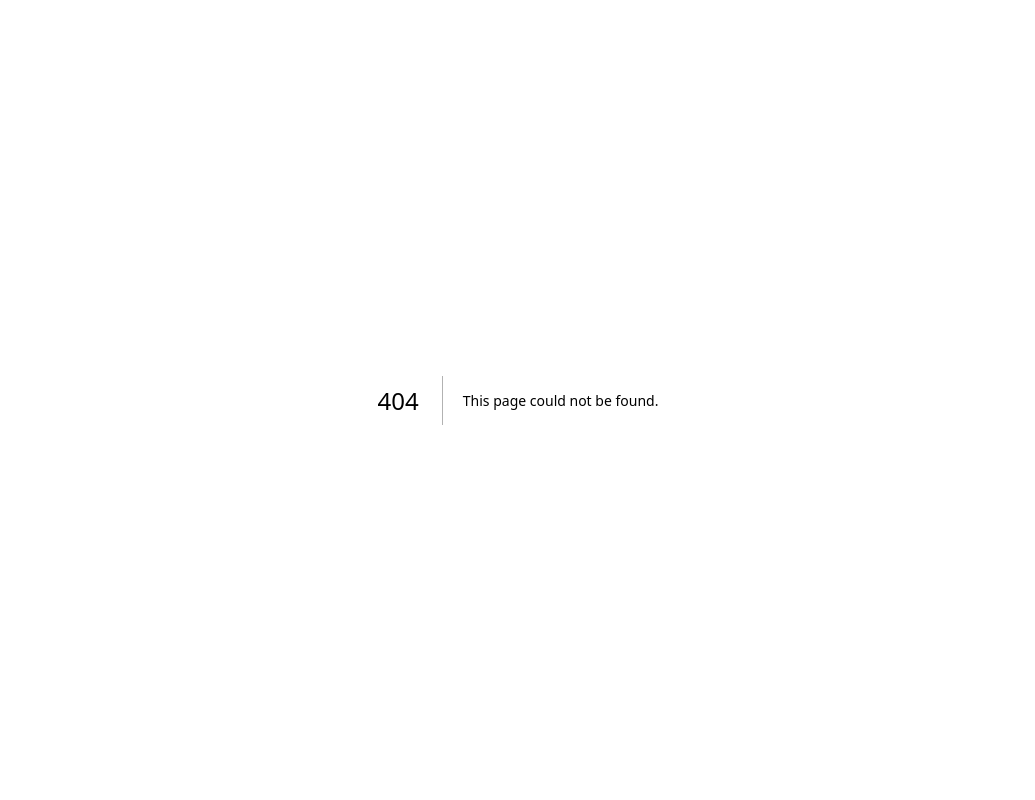
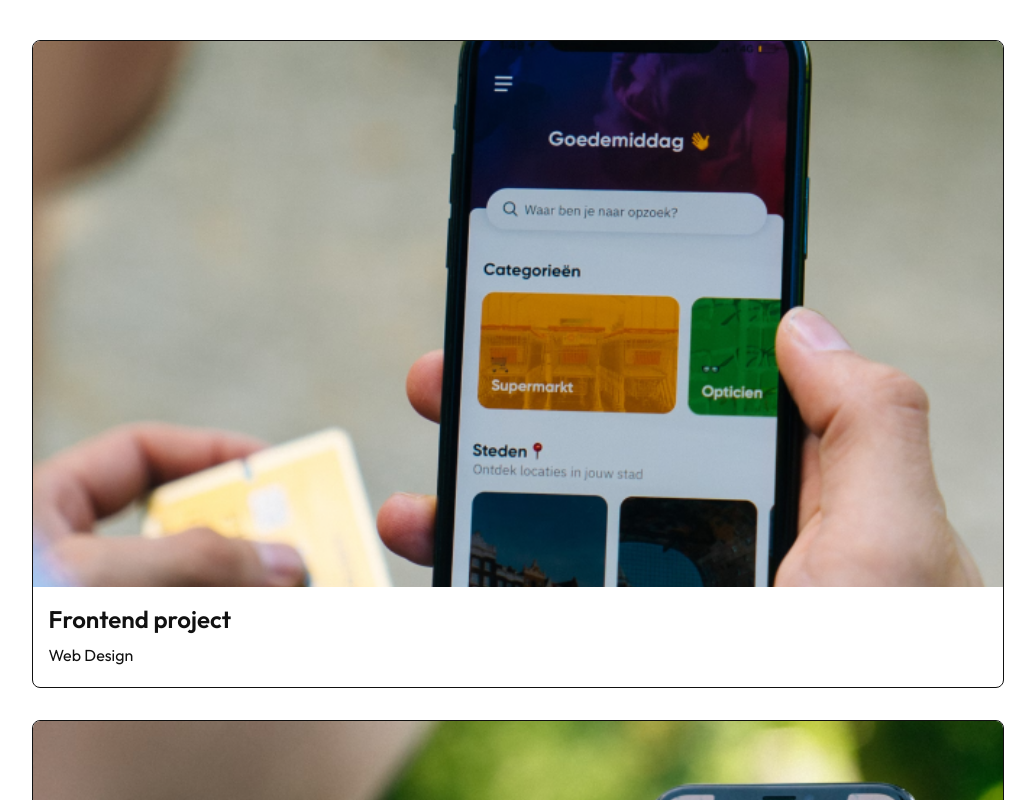
Before and after one commit to Brum99/portfolio-website, a Next.js app: page /projects in a window 1280 px wide. Before the commit this address had no page. Shown: the top 800 px of the page, without its empty margins (122-1157 px from the left). Built offline with nearby package versions, Linux system fonts and the light colour scheme; a web font is replaced by a local one.

Commit message:
Add project pages and update navigation

```diff
--- a/app/components/Navbar.jsx
+++ b/app/components/Navbar.jsx
@@ -1,5 +1,6 @@
 'use client';
 import React, { useEffect, useState, useRef } from 'react';
+import Link from 'next/link';
 
 
 
@@ -100,8 +101,15 @@ const Navbar = ({ isDarkMode, setIsDarkMode }) => {
                   {item.name}
                 </a>
               ))}
+              <Link
+                href="/projects"
+                className="px-3 py-2 rounded-md text-sm font-medium transition-colors duration-200 hover:bg-theme-hover"
+                style={{ color: 'var(--text-color)' }}
+              >
+                Projects
+              </Link>
+              </div>
             </div>
-          </div>
 
           {/* Theme Toggle & Mobile Menu Button */}
           <div className="flex items-center space-x-4">
@@ -163,6 +171,14 @@ const Navbar = ({ isDarkMode, setIsDarkMode }) => {
                   {item.name}
                 </a>
               ))}
+              <Link
+                href="/projects"
+                className="block px-3 py-2 rounded-md text-base font-medium transition-colors duration-200 hover:bg-theme-hover"
+                style={{ color: 'var(--text-color)' }}
+                onClick={() => setIsMobileMenuOpen(false)}
+              >
+                Projects
+              </Link>
             </div>
           </div>
         )}
--- a/app/components/Work.jsx
+++ b/app/components/Work.jsx
@@ -1,4 +1,5 @@
 import Image from 'next/image'
+import Link from 'next/link'
 import { assets, workData } from '../../assets/assets'
 import React from 'react'
 import DynamicArrow from './DynamicArrow';
@@ -16,42 +17,36 @@ const Work = (isDarkMode) => {
 
 
     <div className='grid grid-cols-auto my-10 gap-5'>
-        {workData.map((project, index)=>(
-            <div key={index}
-            className='aspect-square bg-no-repeat bg-cover bg-center
-            rounded-lg relative cursor-pointer group'
-            style={{backgroundImage: `url(${project.bgImage})`}}>
-                <div className='bg-white w-10/12 rounded-md
-                absolute bottom-5 left-1/2 -translate-x-1/2 py-3 px-5
-                flex items-center justify-between duration-500 group-hover:bottom-7 '>
+        {workData.map((project) => (
+            <Link
+                key={project.slug}
+                href={`/projects/${project.slug}`}
+                className='aspect-square bg-no-repeat bg-cover bg-center rounded-lg relative cursor-pointer group'
+                style={{backgroundImage: `url(${project.bgImage})`}}
+            >
+                <div className='bg-white w-10/12 rounded-md absolute bottom-5 left-1/2 -translate-x-1/2 py-3 px-5 flex items-center justify-between duration-500 group-hover:bottom-7 '>
                     <div>
                         <h2 className='font-semibold force-dark-heading-black'>{project.title}</h2>
-
                         <p className='text-sm text-gray-700'>{project.description}</p>
                     </div>
-                    <div className='border rounded-full border-black w-9
-                    aspect-square flex items-center justify-center
-                    shadow-[2px_2px_0_#000] group-hover:bg-lime-300 transition'>
-                        <Image src={assets.send_icon} alt= 'send icon'
-                        className='w-5'/>
+                    <div className='border rounded-full border-black w-9 aspect-square flex items-center justify-center shadow-[2px_2px_0_#000] group-hover:bg-lime-300 transition'>
+                        <Image src={assets.send_icon} alt='send icon' className='w-5'/>
                     </div>
                 </div>
-
-            </div>
+            </Link>
         ))}
 
-        <a
-            href=""
-            className="px-10 py-3 border rounded-full flex items-center gap-2
-                        transition-colors duration-300 mx-auto my-20 w-max show-more-btn"
+        <Link
+            href="/projects"
+            className="px-10 py-3 border rounded-full flex items-center gap-2 transition-colors duration-300 mx-auto my-20 w-max show-more-btn"
             style={{
                 borderColor: 'var(--text-color)',
                 color: 'var(--text-color)'
             }}
-            >
+        >
             Show more
             <DynamicArrow className="w-4 h-4" />
-            </a>
+        </Link>
     </div>
     </div>
   )
--- /dev/null
+++ b/app/projects/[slug]/page.jsx
@@ -0,0 +1,20 @@
+import Image from 'next/image';
+import { workData } from '../../../assets/assets';
+
+export default function ProjectDetails({ params }) {
+  const project = workData.find((p) => p.slug === params.slug);
+
+  if (!project) {
+    return <div className="p-10">Project not found.</div>;
+  }
+
+  return (
+    <div className="w-full px-[12%] py-10 flex flex-col items-start gap-6">
+      <div className="w-full aspect-video relative">
+        <Image src={project.bgImage} alt={project.title} fill className="object-cover" />
+      </div>
+      <h1 className="text-4xl font-semibold" style={{color: 'var(--text-color)'}}>{project.title}</h1>
+      <p style={{color: 'var(--text-color)'}}>{project.description}</p>
+    </div>
+  );
+}
--- /dev/null
+++ b/app/projects/page.jsx
@@ -0,0 +1,25 @@
+import Link from 'next/link';
+import Image from 'next/image';
+import { workData } from '../../assets/assets';
+
+export default function ProjectsPage() {
+  return (
+    <div className="w-full px-[12%] py-10 flex flex-col gap-8">
+      {workData.map((project) => (
+        <Link
+          key={project.slug}
+          href={`/projects/${project.slug}`}
+          className="border rounded-lg overflow-hidden group"
+        >
+          <div className="w-full aspect-video relative">
+            <Image src={project.bgImage} alt={project.title} fill className="object-cover" />
+          </div>
+          <div className="p-4">
+            <h2 className="text-2xl font-semibold mb-1" style={{color: 'var(--text-color)'}}>{project.title}</h2>
+            <p className="text-gray-700" style={{color: 'var(--text-color)'}}>{project.description}</p>
+          </div>
+        </Link>
+      ))}
+    </div>
+  );
+}
--- a/assets/assets.js
+++ b/assets/assets.js
@@ -97,21 +97,25 @@ export const assets = {
 
 export const workData = [
     {
+        slug: 'frontend-project',
         title: 'Frontend project',
         description: 'Web Design',
         bgImage: '/work-1.png',
     },
     {
+        slug: 'geo-based-app',
         title: 'Geo based app',
         description: 'Mobile App',
         bgImage: '/work-2.png',
     },
     {
+        slug: 'photography-site',
         title: 'Photography site',
         description: 'Web Design',
         bgImage: '/work-3.png',
     },
     {
+        slug: 'ui-ux-designing',
         title: 'UI/UX designing',
         description: 'UI/UX Design',
         bgImage: '/work-4.png',
```
